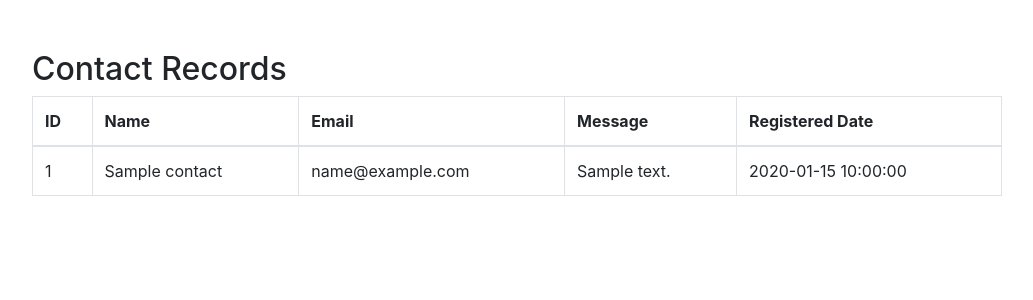
After one commit to CrispinManda/kiit-contact-us-form, a PHP site: page /admin.php in a window 1280 px wide. The commit adds this page. Shown: the top 300 px of the page, without its empty margins (123-1156 px from the left). Run offline with PHP 8.4, Linux system fonts and the light colour scheme; tables that the repository leaves empty or names only in its code hold one stand-in row (values such as "Sample post").

Commit message:
pulled the contacts information records to a table then splited the files using include keyword

```diff
--- /dev/null
+++ b/admin.php
@@ -0,0 +1,63 @@
+<!DOCTYPE html>
+<html lang="en">
+<head>
+    <meta charset="UTF-8">
+    <meta name="viewport" content="width=device-width, initial-scale=1.0">
+    <title>Admin Area - Contacts</title>
+    <link rel="stylesheet" href="https://maxcdn.bootstrapcdn.com/bootstrap/4.5.2/css/bootstrap.min.css">
+    <style>
+        body {
+            padding: 50px;
+        }
+        .table-container {
+            max-width: 1000px;
+            margin: auto;
+        }
+    </style>
+</head>
+<body>
+
+<?php
+include 'db.php'; // Include database connection
+
+// Retrieve contacts from the database
+$sql = "SELECT id, name, email, message, reg_date FROM contacts";
+$result = $conn->query($sql);
+?>
+
+<div class="container table-container">
+    <h2>Contact Records</h2>
+    <?php if ($result->num_rows > 0): ?>
+        <table class="table table-bordered">
+            <thead>
+                <tr>
+                    <th>ID</th>
+                    <th>Name</th>
+                    <th>Email</th>
+                    <th>Message</th>
+                    <th>Registered Date</th>
+                </tr>
+            </thead>
+            <tbody>
+                <?php while ($row = $result->fetch_assoc()): ?>
+                    <tr>
+                        <td><?php echo htmlspecialchars($row['id']); ?></td>
+                        <td><?php echo htmlspecialchars($row['name']); ?></td>
+                        <td><?php echo htmlspecialchars($row['email']); ?></td>
+                        <td><?php echo nl2br(htmlspecialchars($row['message'])); ?></td>
+                        <td><?php echo htmlspecialchars($row['reg_date']); ?></td>
+                    </tr>
+                <?php endwhile; ?>
+            </tbody>
+        </table>
+    <?php else: ?>
+        <div class="alert alert-info">No contact records found.</div>
+    <?php endif; ?>
+
+    <?php $conn->close(); ?>
+</div>
+
+<script src="https://ajax.googleapis.com/ajax/libs/jquery/3.5.1/jquery.min.js"></script>
+<script src="https://maxcdn.bootstrapcdn.com/bootstrap/4.5.2/js/bootstrap.min.js"></script>
+</body>
+</html>
--- /dev/null
+++ b/db.php
@@ -0,0 +1,15 @@
+
+<?php
+$servername = "localhost"; // Your database server name
+$username = "root"; // Your database username
+$password = ""; // Your database password
+$dbname = "karen"; // Your database name
+
+// Create connection
+$conn = new mysqli($servername, $username, $password, $dbname);
+
+// Check connection
+if ($conn->connect_error) {
+    die("Connection failed: " . $conn->connect_error);
+}
+?>
```
Also changed, not shown: contacts.php (+4 -18 lines).
